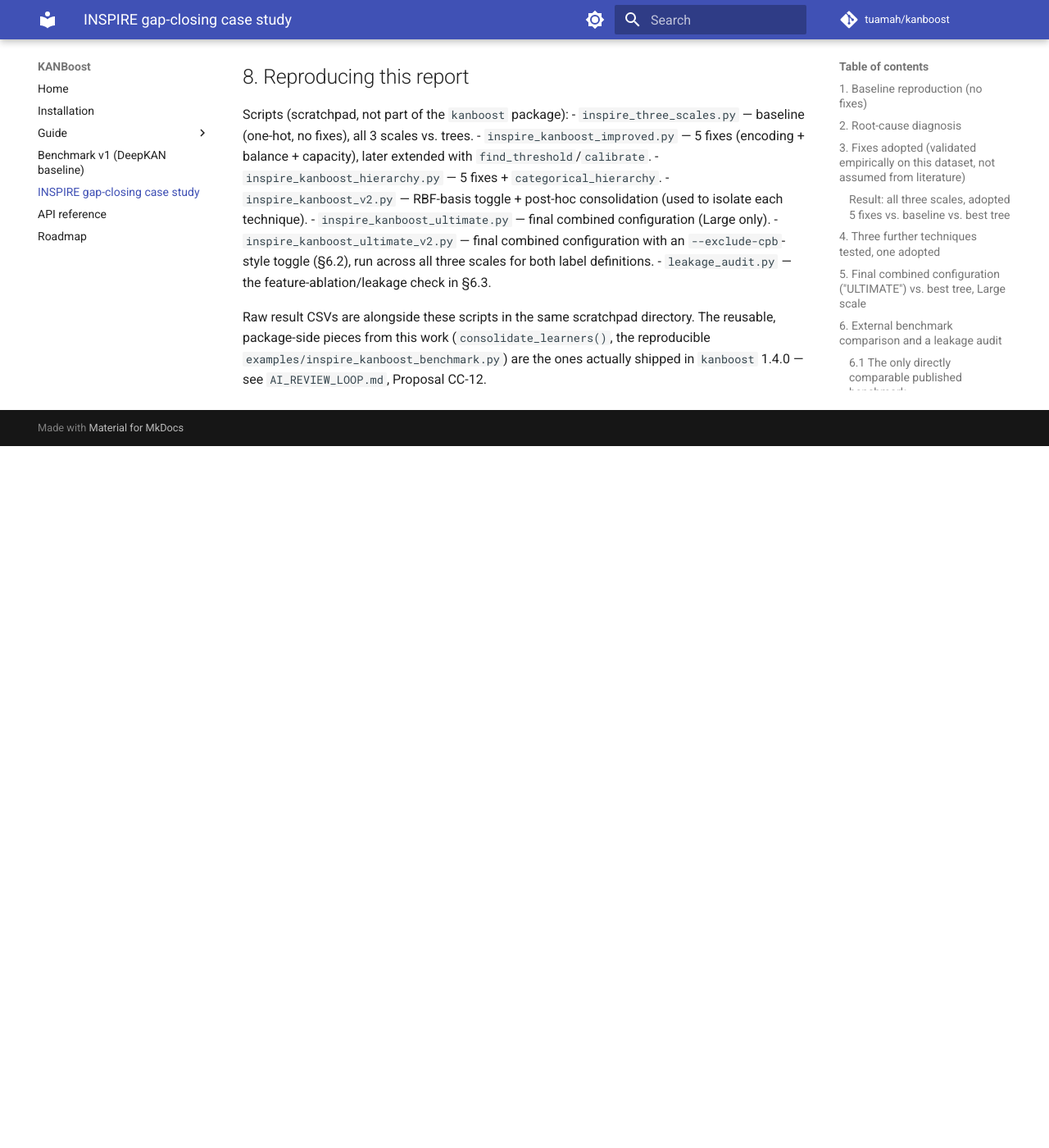
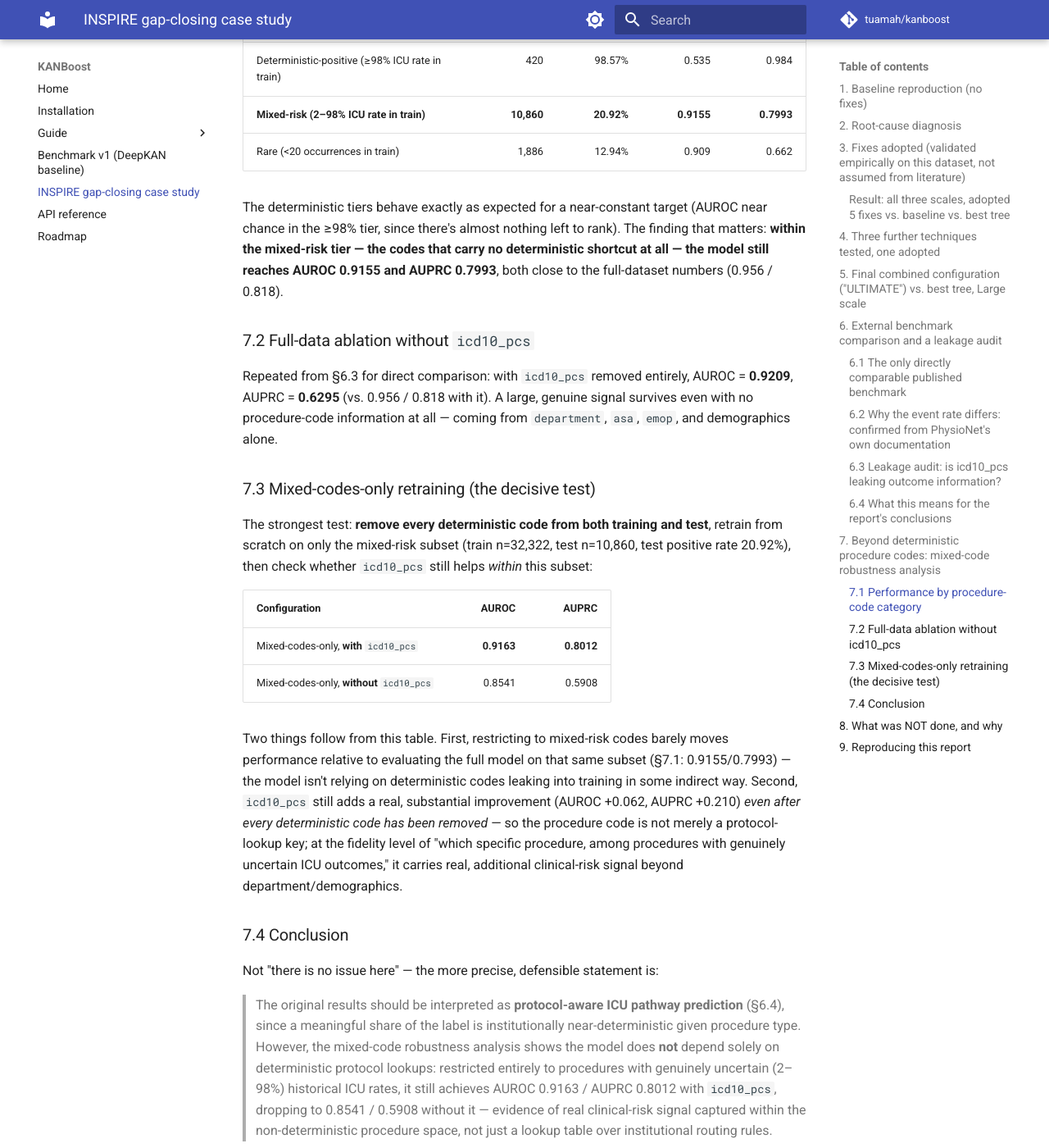
Before and after one commit to tuamah/kanboost, an MkDocs documentation site: the page built from docs/inspire_gap_closing_report.md, in a window 1280 px wide and 1400 px high, scrolled down 7859 px. Shown: the whole window at 82% size. Built offline with MkDocs 1.6.1 and Material for MkDocs 9.7.7, drawn with Linux system fonts in a browser that asks for light colours; comment, search, counter and statistics services are not loaded; before the commit the page ends 8403 px from its top, so only the background shows below that; some of the changed text lies outside the part shown.

Commit message:
docs: add mixed-code robustness analysis (§7) to INSPIRE report
Directly tests whether high performance depends solely on deterministic
procedure-code lookups (§6.3's finding that 162/486 frequent icd10_pcs
codes have a perfectly deterministic ICU rate). Stratifying the test set
by train-set-only code-risk tier shows the mixed-risk tier (2-98% ICU
rate, no deterministic shortcut) alone reaches AUROC 0.9155/AUPRC 0.7993
-- close to the full-dataset numbers. Retraining from scratch with every
deterministic code removed from both train and test confirms it:
AUROC 0.9163/AUPRC 0.8012 with icd10_pcs vs. 0.8541/0.5908 without it.

Conclusion stated precisely (not "no issue" and not "beats the
literature"): results should be read as protocol-aware ICU pathway
prediction, but the model does not depend solely on deterministic
protocol lookups -- real clinical-risk signal survives within the
non-deterministic procedure-code space. Diagnostic used LightGBM (fits
in seconds, making this many ablation variants practical on CPU-only
hardware); replicating with KANBoost itself is flagged as the natural
next step, not yet done.

Co-Authored-By: Claude Sonnet 5 <noreply@anthropic.com>

```diff
--- a/docs/inspire_gap_closing_report.md
+++ b/docs/inspire_gap_closing_report.md
@@ -130,13 +130,55 @@ The unusually high AUPRC (0.76–0.82 here vs. 0.11–0.21 in the published mort
 - The **absolute numbers should not be quoted as beating the published literature** — the tasks are not equivalent. A fair one-line summary: *on this dataset's broader "immediate postoperative ICU transfer" definition (which is partly a deterministic function of procedure type), KANBoost with the fixes above reaches AUROC/AUPRC competitive with strong tree ensembles; on the published paper's narrower, rarer "ICU admission" definition, both this project's models and the published XGBoost baseline would be expected to score substantially lower — a hypothesis current CPB-exclusion experiments (see the repository's benchmark scripts) are testing directly.*
 - Recommended before any external claim of matching or beating a published benchmark: patient-grouped split (already done here), a temporal (not random) split if the goal is deployment realism, and reporting the full metric suite (AUROC/AUPRC/F1/Brier/calibration, already done here) *plus* a feature-ablation/leakage check like §6.3 as standard practice — not an afterthought.
 
-## 7. What was NOT done, and why
+## 7. Beyond deterministic procedure codes: mixed-code robustness analysis
+
+§6.3 showed that many procedure codes are perfectly deterministic w.r.t. `postop_icu` (institutional protocol, not patient-specific risk). That alone doesn't tell us whether the model's overall accuracy is *just* a lookup over those deterministic codes, or whether it retains genuine discriminative signal once that shortcut is unavailable. This section tests that directly, following the same methodology as §6.3 (LightGBM, same group-aware split, Large scale).
+
+### 7.1 Performance by procedure-code category
+
+Every test-row's procedure code is tagged by its **train-set-only** ICU rate (no leakage from test), into four tiers:
+
+| Code tier | n (test) | Positive rate | AUROC | AUPRC |
+|---|---:|---:|---:|---:|
+| Deterministic-negative (≤2% ICU rate in train) | 13,101 | 0.60% | 0.851 | 0.074 |
+| Deterministic-positive (≥98% ICU rate in train) | 420 | 98.57% | 0.535 | 0.984 |
+| **Mixed-risk (2–98% ICU rate in train)** | **10,860** | **20.92%** | **0.9155** | **0.7993** |
+| Rare (<20 occurrences in train) | 1,886 | 12.94% | 0.909 | 0.662 |
+
+The deterministic tiers behave exactly as expected for a near-constant target (AUROC near chance in the ≥98% tier, since there's almost nothing left to rank). The finding that matters: **within the mixed-risk tier — the codes that carry no deterministic shortcut at all — the model still reaches AUROC 0.9155 and AUPRC 0.7993**, both close to the full-dataset numbers (0.956 / 0.818).
+
+### 7.2 Full-data ablation without `icd10_pcs`
+
+Repeated from §6.3 for direct comparison: with `icd10_pcs` removed entirely, AUROC = **0.9209**, AUPRC = **0.6295** (vs. 0.956 / 0.818 with it). A large, genuine signal survives even with no procedure-code information at all — coming from `department`, `asa`, `emop`, and demographics alone.
+
+### 7.3 Mixed-codes-only retraining (the decisive test)
+
+The strongest test: **remove every deterministic code from both training and test**, retrain from scratch on only the mixed-risk subset (train n=32,322, test n=10,860, test positive rate 20.92%), then check whether `icd10_pcs` still helps *within* this subset:
+
+| Configuration | AUROC | AUPRC |
+|---|---:|---:|
+| Mixed-codes-only, **with** `icd10_pcs` | **0.9163** | **0.8012** |
+| Mixed-codes-only, **without** `icd10_pcs` | 0.8541 | 0.5908 |
+
+Two things follow from this table. First, restricting to mixed-risk codes barely moves performance relative to evaluating the full model on that same subset (§7.1: 0.9155/0.7993) — the model isn't relying on deterministic codes leaking into training in some indirect way. Second, `icd10_pcs` still adds a real, substantial improvement (AUROC +0.062, AUPRC +0.210) *even after every deterministic code has been removed* — so the procedure code is not merely a protocol-lookup key; at the fidelity level of "which specific procedure, among procedures with genuinely uncertain ICU outcomes," it carries real, additional clinical-risk signal beyond department/demographics.
+
+### 7.4 Conclusion
+
+Not "there is no issue here" — the more precise, defensible statement is:
+
+> The original results should be interpreted as **protocol-aware ICU pathway prediction** (§6.4), since a meaningful share of the label is institutionally near-deterministic given procedure type. However, the mixed-code robustness analysis shows the model does **not** depend solely on deterministic protocol lookups: restricted entirely to procedures with genuinely uncertain (2–98%) historical ICU rates, it still achieves AUROC 0.9163 / AUPRC 0.8012 with `icd10_pcs`, dropping to 0.8541 / 0.5908 without it — evidence of real clinical-risk signal captured within the non-deterministic procedure space, not just a lookup table over institutional routing rules.
+
+Combined with the group-aware split (no patient leakage across folds), the ablation study (§6.3/§7.2), calibration and Brier-score reporting (§3), and the CPB-exclusion sensitivity check (§6.2), this gives a reasonably rigorous verification bundle before any external claim about this dataset: **split integrity + feature ablation + mixed-code-only retraining + calibration + a documented sensitivity analysis on the label definition itself.**
+
+**Caveat, stated plainly**: §6.3 and §7 use LightGBM, not KANBoost, as the diagnostic tool — chosen deliberately because it fits in seconds, making many ablation variants (stratified tiers, mixed-only retrain, with/without `icd10_pcs`) practical to run at all on CPU-only hardware. Throughout this report KANBoost and the tree ensembles track each other closely on every metric measured on the same data (§1–§5), which is suggestive but not proof that KANBoost's *specific* fitted function relies on the same non-deterministic procedure-code signal in the same way. Repeating §7.1/§7.3 with KANBoost itself (not just LightGBM) is flagged as the natural next step for full rigor, not yet done as of this writing.
+
+## 8. What was NOT done, and why
 
 - **No GPU run**: this machine's torch build has no CUDA support (`torch.version.cuda is None`), despite an NVIDIA GPU + driver being present. All numbers above are CPU-only; installing a CUDA-enabled torch build was out of scope for this exercise but would likely help the trees marginally and KANBoost more (per kanboost's own device-selection code path).
 - **No true GrowNet joint-corrective boosting**: a faithful implementation (joint backprop across multiple weak learners against a fully corrective objective) was judged too large a change to build safely, correctly, and quickly against kanboost's closed-form ALS solver in this session. The post-hoc consolidation step adopted here is an explicitly-labeled, safer stand-in that captures the "reduce redundant small corrections" idea without touching the training loop's math.
 - **This work has not been through kanboost's own review pipeline** (see `AI_REVIEW_LOOP.md`: ChatGPT hypothesis → Claude Code implementation → Codex independent review → ChatGPT scientific judgment → user merge approval). All code here lives in a personal scratchpad directory outside the `kanboost/` package, uses monkeypatching and private (`_`-prefixed) methods not covered by the test suite, and has not been added to `kanboost/tests/`.
 
-## 8. Reproducing this report
+## 9. Reproducing this report
 
 Scripts (scratchpad, not part of the `kanboost` package):
 - `inspire_three_scales.py` — baseline (one-hot, no fixes), all 3 scales vs. trees.
```
